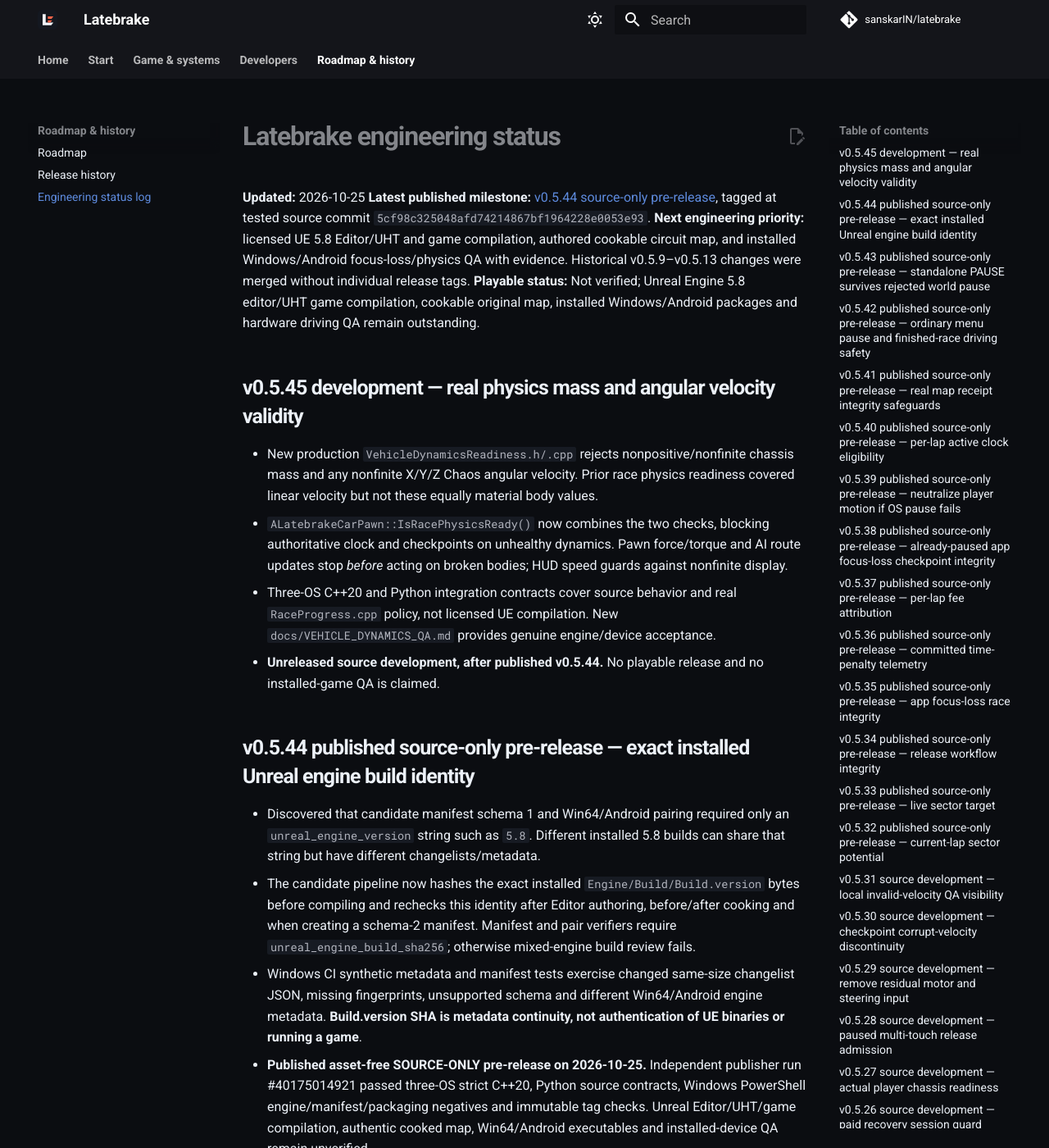
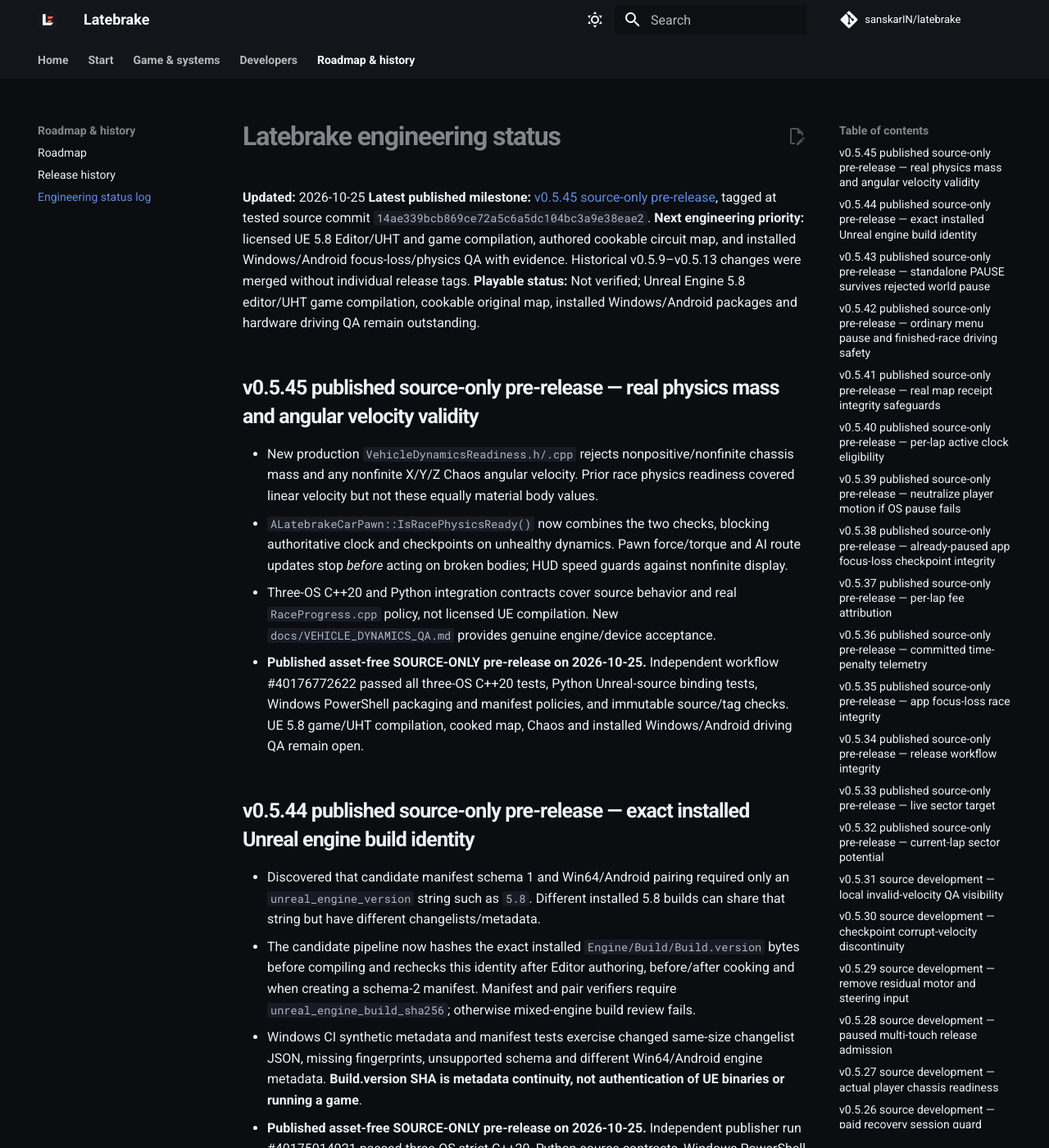
Before and after one commit to sanskarIN/latebrake, an MkDocs documentation site: the page built from docs/STATUS.md, in a window 1280 px wide and 1400 px high. Shown: the whole window at 82% size. Built offline with MkDocs 1.6.1 and Material for MkDocs 9.7.7, drawn with Linux system fonts in a browser that asks for light colours; comment, search, counter and statistics services are not loaded.

Commit message:
docs(status): confirm v0.5.45 tagged source, independent checks and UE limits

```diff
--- a/docs/STATUS.md
+++ b/docs/STATUS.md
@@ -1,16 +1,16 @@
 # Latebrake engineering status
 
 **Updated:** 2026-10-25
-**Latest published milestone:** [v0.5.44 source-only pre-release](https://github.com/sanskarIN/latebrake/releases/tag/v0.5.44), tagged at tested source commit `5cf98c325048afd74214867bf1964228e0053e93`.
+**Latest published milestone:** [v0.5.45 source-only pre-release](https://github.com/sanskarIN/latebrake/releases/tag/v0.5.45), tagged at tested source commit `14ae339bcb869ce72a5c6a5dc104bc3a9e38eae2`.
 **Next engineering priority:** licensed UE 5.8 Editor/UHT and game compilation, authored cookable circuit map, and installed Windows/Android focus-loss/physics QA with evidence. Historical v0.5.9–v0.5.13 changes were merged without individual release tags.
 **Playable status:** Not verified; Unreal Engine 5.8 editor/UHT game compilation, cookable original map, installed Windows/Android packages and hardware driving QA remain outstanding.
 
-## v0.5.45 development — real physics mass and angular velocity validity
+## v0.5.45 published source-only pre-release — real physics mass and angular velocity validity
 
 - New production `VehicleDynamicsReadiness.h/.cpp` rejects nonpositive/nonfinite chassis mass and any nonfinite X/Y/Z Chaos angular velocity. Prior race physics readiness covered linear velocity but not these equally material body values.
 - `ALatebrakeCarPawn::IsRacePhysicsReady()` now combines the two checks, blocking authoritative clock and checkpoints on unhealthy dynamics. Pawn force/torque and AI route updates stop *before* acting on broken bodies; HUD speed guards against nonfinite display.
 - Three-OS C++20 and Python integration contracts cover source behavior and real `RaceProgress.cpp` policy, not licensed UE compilation. New `docs/VEHICLE_DYNAMICS_QA.md` provides genuine engine/device acceptance.
-- **Unreleased source development, after published v0.5.44.** No playable release and no installed-game QA is claimed.
+- **Published asset-free SOURCE-ONLY pre-release on 2026-10-25.** Independent workflow #40176772622 passed all three-OS C++20 tests, Python Unreal-source binding tests, Windows PowerShell packaging and manifest policies, and immutable source/tag checks. UE 5.8 game/UHT compilation, cooked map, Chaos and installed Windows/Android driving QA remain open.
 
 ## v0.5.44 published source-only pre-release — exact installed Unreal engine build identity
 
```
